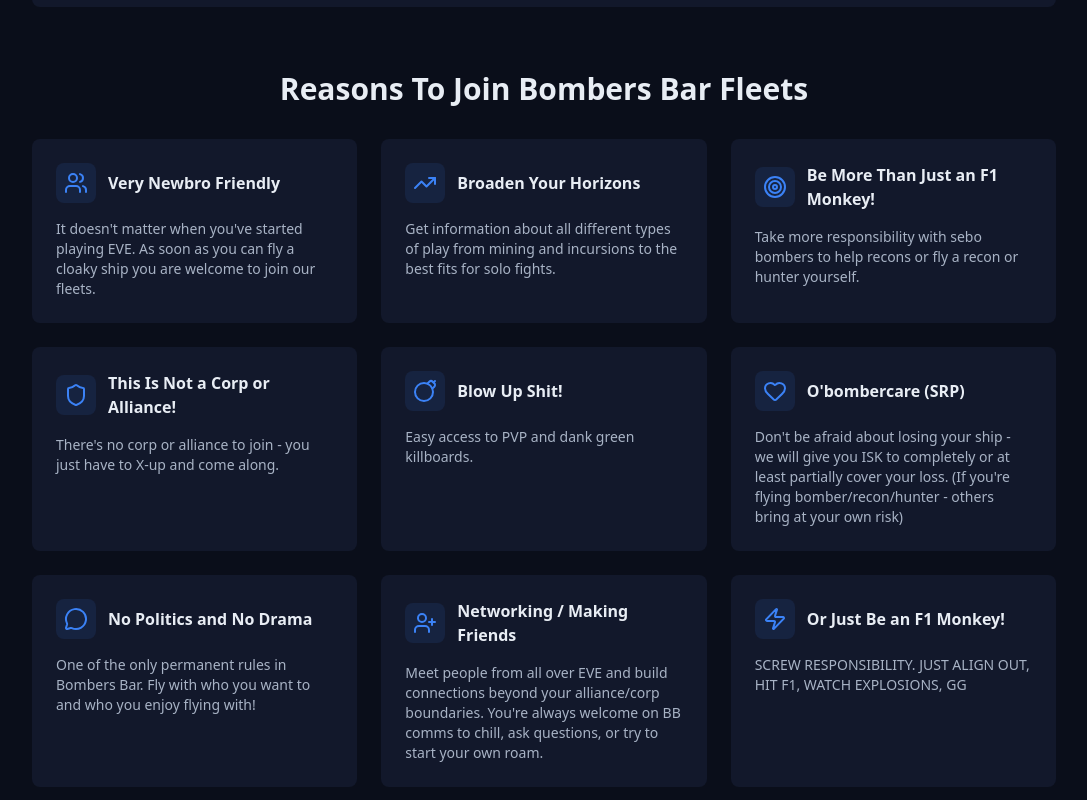
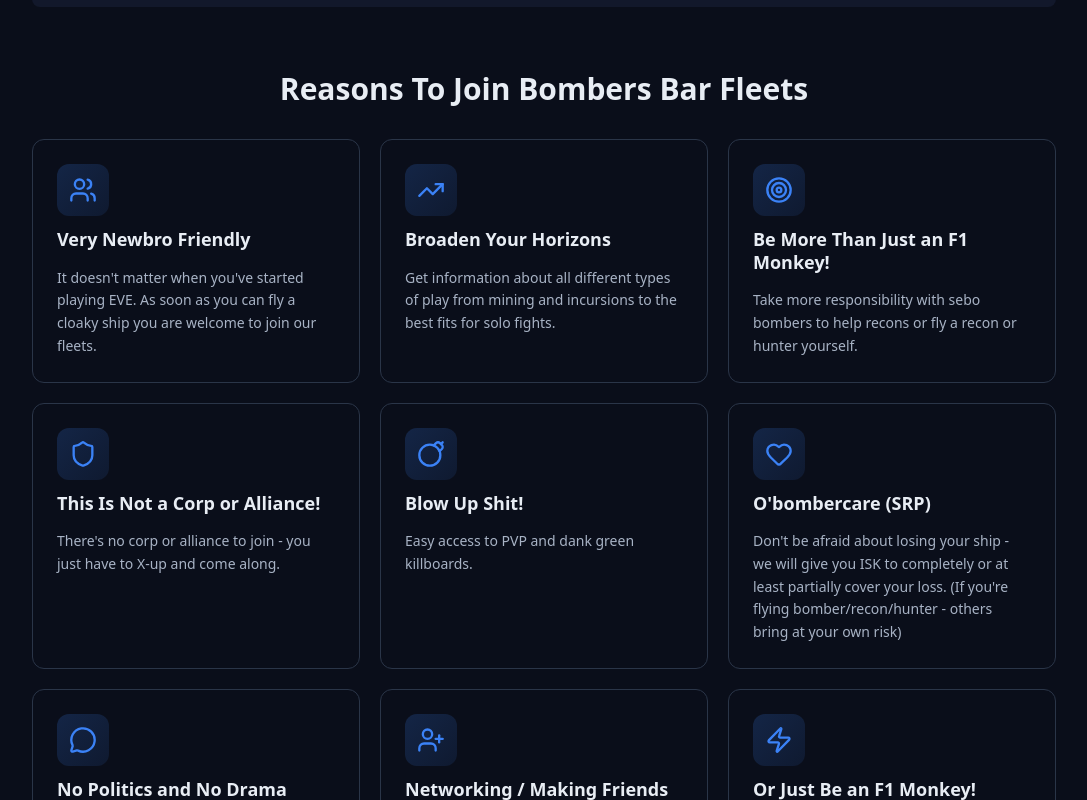
Before and after one commit to matthonesty/bb-react, a Next.js app: page /about in a window 1280 px wide. Shown: the part 1160-1960 px from the top of the page, without its empty margins (96-1183 px from the left). Built offline with nearby package versions, Linux system fonts and the light colour scheme; no server answers; the database is empty.

Commit message:
Redesign Reasons to Join section with gradient icons, lift-on-hover effect, and decorative accents

```diff
--- a/app/about/page.tsx
+++ b/app/about/page.tsx
@@ -239,19 +239,23 @@
           <h2 className="text-3xl font-bold text-foreground mb-8 text-center">
             Reasons To Join Bombers Bar Fleets
           </h2>
-          <div className="grid gap-6 md:grid-cols-2 lg:grid-cols-3">
+          <div className="grid gap-5 md:grid-cols-2 lg:grid-cols-3">
             {reasons.map((reason, index) => {
               const Icon = reason.icon;
               return (
-                <Card key={index} className="p-6 hover:border-primary/50 transition-colors">
-                  <div className="mb-4 flex items-center gap-3">
-                    <div className="rounded-lg bg-primary/10 p-2">
-                      <Icon className="h-6 w-6 text-primary" />
+                <div
+                  key={index}
+                  className="group relative rounded-xl border border-border bg-surface p-6 transition-all hover:border-primary/50 hover:shadow-lg hover:-translate-y-1"
+                >
+                  <div className="mb-4">
+                    <div className="inline-flex items-center justify-center rounded-xl bg-gradient-to-br from-primary/20 to-primary/10 p-3 mb-3">
+                      <Icon className="h-7 w-7 text-primary" />
                     </div>
-                    <h3 className="font-bold text-foreground">{reason.title}</h3>
+                    <h3 className="font-bold text-foreground text-lg leading-tight">{reason.title}</h3>
                   </div>
-                  <p className="text-sm text-foreground-muted">{reason.description}</p>
-                </Card>
+                  <p className="text-sm text-foreground-muted leading-relaxed">{reason.description}</p>
+                  <div className="absolute top-0 right-0 w-20 h-20 bg-gradient-to-br from-primary/5 to-transparent rounded-bl-full opacity-0 group-hover:opacity-100 transition-opacity" />
+                </div>
               );
             })}
           </div>
```
